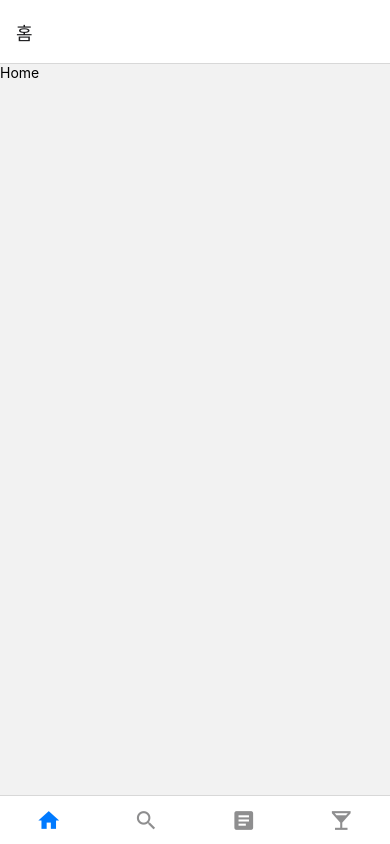
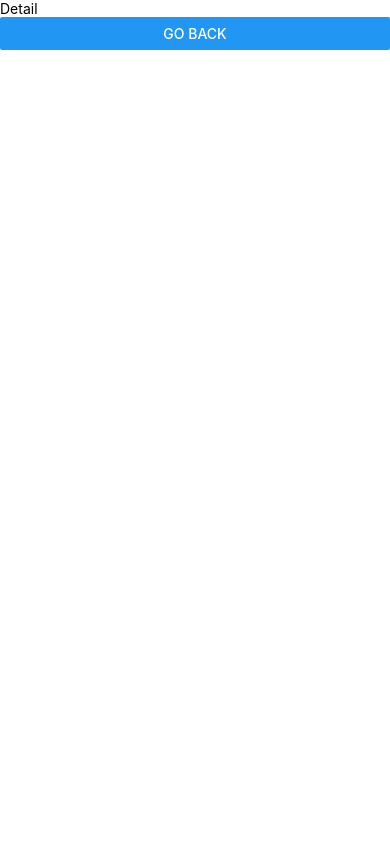
Before and after one commit to tmmoond8/highball, a React Native app: screen /Detail in a window 390 px wide. Built offline with nearby package versions, Linux system fonts and the light colour scheme.

Commit message:
✨ 전체 레이아웃 재구성

```diff
--- a/App.js
+++ b/App.js
@@ -1,60 +1,29 @@
 import React from 'react';
 import {NavigationContainer} from '@react-navigation/native';
-import {createBottomTabNavigator} from '@react-navigation/bottom-tabs';
+import {createNativeStackNavigator} from '@react-navigation/native-stack';
 import * as Screens from './screens';
-import Icon from 'react-native-vector-icons/MaterialIcons';
 
-const Tab = createBottomTabNavigator();
+const Stack = createNativeStackNavigator();
 
 export default function App() {
   return (
     <NavigationContainer>
-      <Tab.Navigator
-        initialRouteName="Home"
-        tabBarOptions={{
-          showLabel: false,
-        }}>
-        <Tab.Screen
-          name="Home"
-          component={Screens.Home}
+      <Stack.Navigator initialRouteName="Main">
+        <Stack.Screen
+          name="Main"
+          component={Screens.Main}
           options={{
-            title: '홈',
-            tabBarIcon: ({color, size}) => (
-              <Icon name="home" color={color} size={size} />
-            ),
+            headerShown: false,
           }}
         />
-        <Tab.Screen
-          name="Search"
-          component={Screens.Search}
+        <Stack.Screen
+          name="Detail"
+          component={Screens.Detail}
           options={{
-            title: '검색',
-            tabBarIcon: ({color, size}) => (
-              <Icon name="search" color={color} size={size} />
-            ),
+            headerShown: false,
           }}
         />
-        <Tab.Screen
-          name="Timeline"
-          component={Screens.Timeline}
-          options={{
-            title: '타임라인',
-            tabBarIcon: ({color, size}) => (
-              <Icon name="article" color={color} size={size} />
-            ),
-          }}
-        />
-        <Tab.Screen
-          name="Cocktail"
-          component={Screens.Cocktail}
-          options={{
-            title: '칵테일',
-            tabBarIcon: ({color, size}) => (
-              <Icon name="local-bar" color={color} size={size} />
-            ),
-          }}
-        />
-      </Tab.Navigator>
+      </Stack.Navigator>
     </NavigationContainer>
   );
 }
--- /dev/null
+++ b/components/ScreenLayout.js
@@ -0,0 +1,28 @@
+import React from 'react';
+import {Platform, StyleSheet, KeyboardAvoidingView} from 'react-native';
+import {SafeAreaProvider, SafeAreaView} from 'react-native-safe-area-context';
+
+export default function ScreenLayout({children}) {
+  return (
+    <SafeAreaProvider>
+      <SafeAreaView edges={['top']} style={styles.block}>
+        <KeyboardAvoidingView
+          behavior={Platform.select({ios: 'padding', android: undefined})}
+          style={styles.avoid}>
+          {children}
+        </KeyboardAvoidingView>
+      </SafeAreaView>
+    </SafeAreaProvider>
+  );
+}
+
+const styles = StyleSheet.create({
+  block: {
+    flex: 1,
+    backgroundColor: 'red',
+  },
+  avoid: {
+    flex: 1,
+    backgroundColor: 'white',
+  },
+});
--- /dev/null
+++ b/screens/DetailScreen.js
@@ -0,0 +1,12 @@
+import React from 'react';
+import {Text, Button} from 'react-native';
+import ScreenLayout from '../components/ScreenLayout';
+
+export default function DetailScreen({navigation}) {
+  return (
+    <ScreenLayout>
+      <Text>Detail</Text>
+      <Button title="Go Back" onPress={() => navigation.pop()} />
+    </ScreenLayout>
+  );
+}
--- a/screens/HomeScreen.js
+++ b/screens/HomeScreen.js
@@ -1,10 +1,11 @@
 import React from 'react';
-import {View, Text} from 'react-native';
+import {View, Text, Button} from 'react-native';
 
-export default function HomeScreen() {
+export default function HomeScreen({navigation}) {
   return (
     <View>
       <Text>Home</Text>
+      <Button title="Go Detail" onPress={() => navigation.navigate('Detail')} />
     </View>
   );
 }
--- /dev/null
+++ b/screens/MainScreen.js
@@ -0,0 +1,63 @@
+import React from 'react';
+import {createBottomTabNavigator} from '@react-navigation/bottom-tabs';
+import Icon from 'react-native-vector-icons/MaterialIcons';
+import HomeScreen from './HomeScreen';
+import SearchScreen from './SearchScreen';
+import TimelineScreen from './TimelineScreen';
+import CocktailScreen from './CocktailScreen';
+import ScreenLayout from '../components/ScreenLayout';
+
+const Tab = createBottomTabNavigator();
+
+export default function MainScreen() {
+  return (
+    <ScreenLayout>
+      <Tab.Navigator
+        initialRouteName="Home"
+        tabBarOptions={{
+          showLabel: false,
+        }}>
+        <Tab.Screen
+          name="Home"
+          component={HomeScreen}
+          options={{
+            headerShown: false,
+            tabBarIcon: ({color, size}) => (
+              <Icon name="home" color={color} size={size} />
+            ),
+          }}
+        />
+        <Tab.Screen
+          name="Search"
+          component={SearchScreen}
+          options={{
+            headerShown: false,
+            tabBarIcon: ({color, size}) => (
+              <Icon name="search" color={color} size={size} />
+            ),
+          }}
+        />
+        <Tab.Screen
+          name="Timeline"
+          component={TimelineScreen}
+          options={{
+            headerShown: false,
+            tabBarIcon: ({color, size}) => (
+              <Icon name="article" color={color} size={size} />
+            ),
+          }}
+        />
+        <Tab.Screen
+          name="Cocktail"
+          component={CocktailScreen}
+          options={{
+            headerShown: false,
+            tabBarIcon: ({color, size}) => (
+              <Icon name="local-bar" color={color} size={size} />
+            ),
+          }}
+        />
+      </Tab.Navigator>
+    </ScreenLayout>
+  );
+}
--- a/screens/index.js
+++ b/screens/index.js
@@ -2,3 +2,5 @@ export {default as Home} from './HomeScreen';
 export {default as Search} from './SearchScreen';
 export {default as Timeline} from './TimelineScreen';
 export {default as Cocktail} from './CocktailScreen';
+export {default as Main} from './MainScreen';
+export {default as Detail} from './DetailScreen';
```
